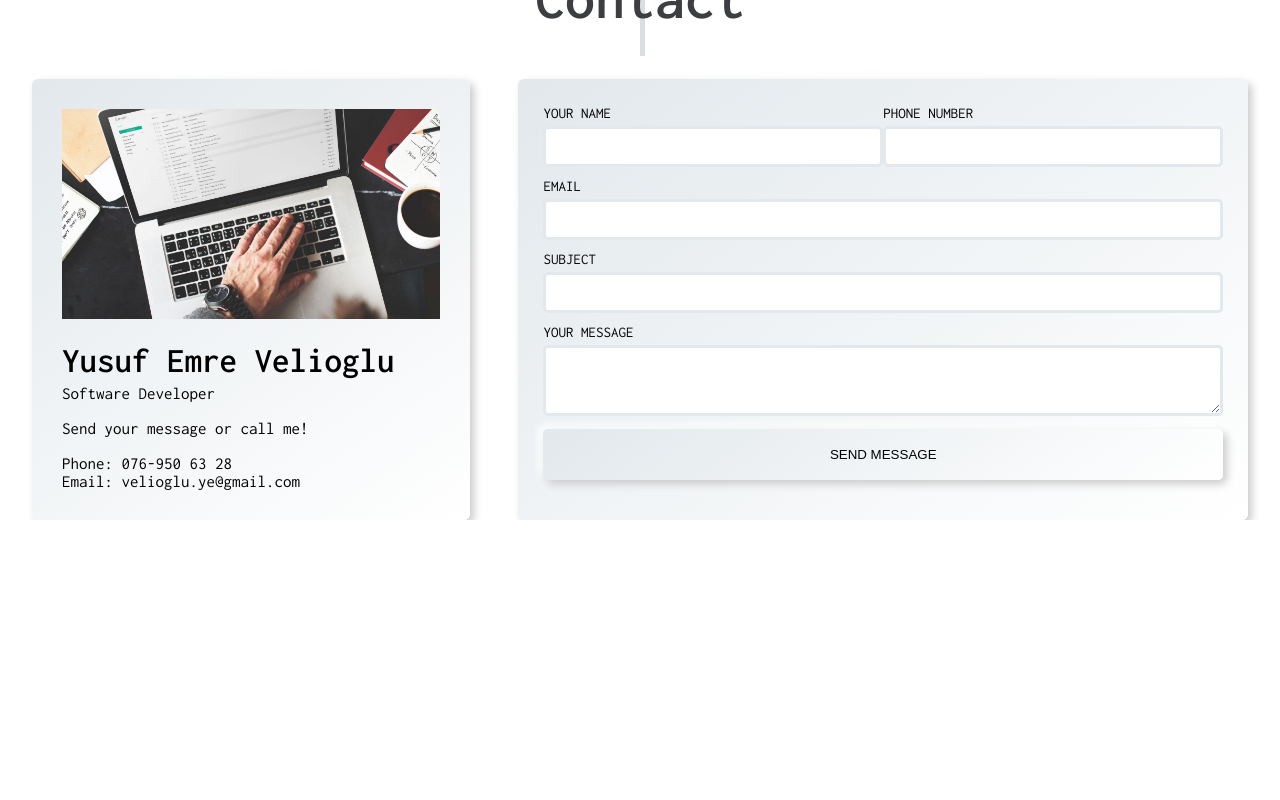
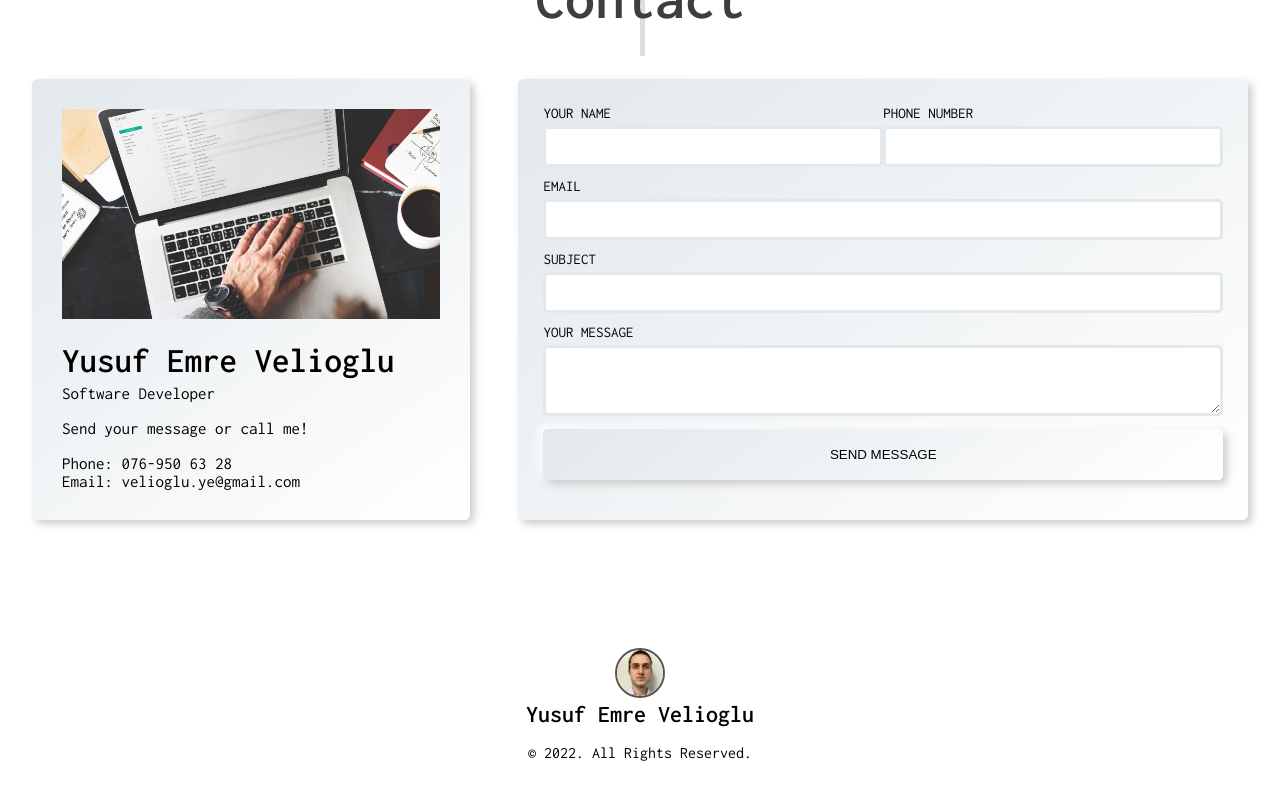
Before and after one commit to yusuf-emre/portfolio, a React (Create React App) app: page / in a window 1280 px wide. Shown: the part 3079-3879 px from the top of the page. Before the commit the page ends 3599 px from the top, so only its background shows below. Built offline with nearby package versions, Linux system fonts and the light colour scheme.

Commit message:
add footer

```diff
--- a/src/App.css
+++ b/src/App.css
@@ -121,9 +121,21 @@ input {
   margin-bottom: 10px;
 }
 
+footer{
+  margin: 10% 0 3% 0;
+}
+
+footer img {
+  align-self: center;
+  height: 50px;
+  border: 2px solid;
+  border-radius: 50%;
+  border-color: rgba(47, 44, 44, 0.811);
+}
+
 @media (max-width: 768px) {
   .grid {
-    grid-template-columns: repeat(2, 1fr);
+    grid-template-columns: repeat(1, 1fr);
   }
   .left,
   .right {
--- a/src/App.js
+++ b/src/App.js
@@ -6,6 +6,7 @@ import Portfolio from './Component/Portfolio/Portfolio'
 import "./App.css"
 import Resume from './Component/Resume/Resume'
 import Contact from 'Component/Contact/Contact'
+import Footer from 'Component/Footer'
 
 const App = () => {
 
@@ -21,6 +22,7 @@ const App = () => {
       <Portfolio />
       <Resume />
       <Contact />
+      <Footer />
     </>
     )
 }
--- /dev/null
+++ b/src/Component/Footer.js
@@ -0,0 +1,19 @@
+import React from 'react'
+
+const Footer = () => {
+  return (
+    <>
+        <footer>
+            <div className="container text-center top">
+                <div className="img">
+                    <img src="person.png" alt="" />
+                </div>
+                <h2>Yusuf Emre Velioglu</h2> <br />
+                <p>© 2022. All Rights Reserved.</p>
+            </div>
+        </footer>
+    </>
+  )
+}
+
+export default Footer
```
